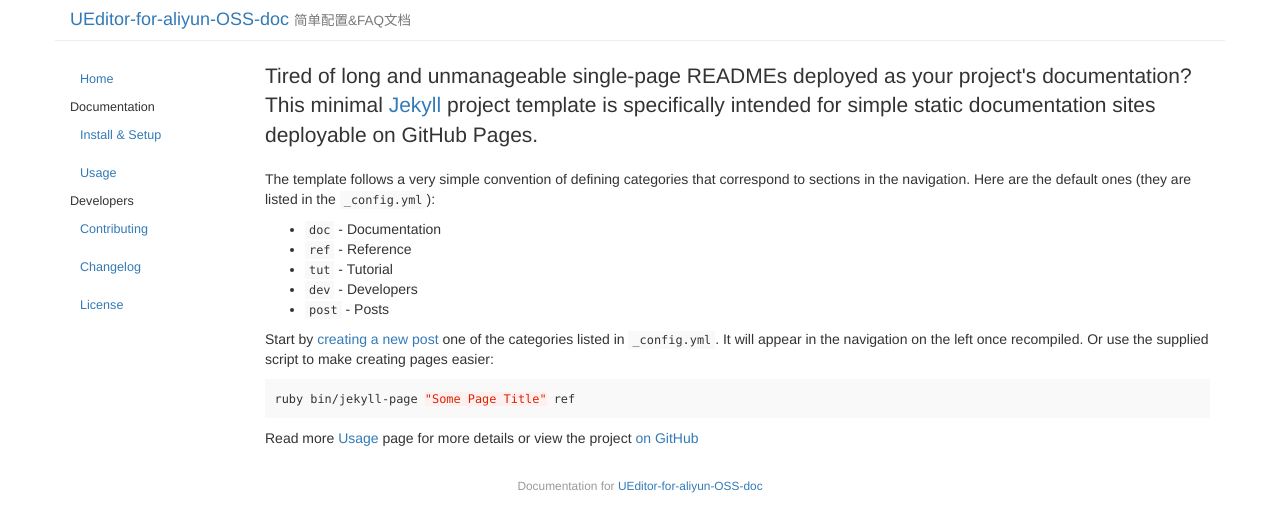
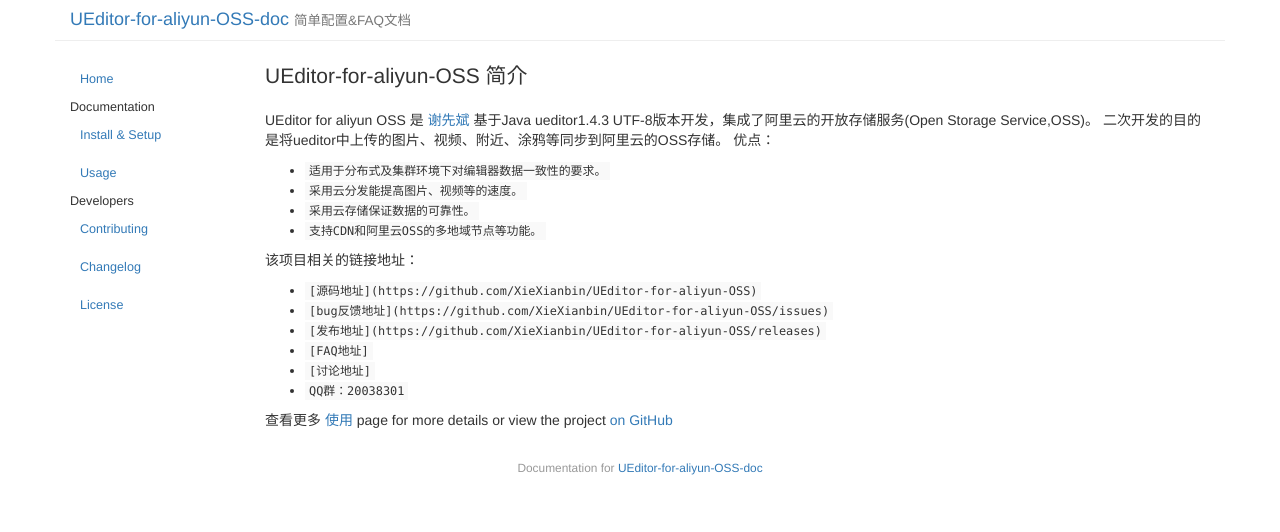
Before and after one commit to XieXianbin/UEditor-for-aliyun-OSS-doc, a Jekyll site: the page built from index.md, in a window 1280 px wide. Shown: the top 532 px of the page. Built offline with Jekyll 4.4.1, drawn with Linux system fonts in a browser that asks for light colours.

Commit message:
update index

````diff
--- a/index.md
+++ b/index.md
@@ -1,22 +1,26 @@
 ---
 layout: default
-title: "Jekyll Docs Template"
+title: "UEditor-for-aliyun-OSS 简介"
 ---
 
-<p class="lead">Tired of long and unmanageable single-page READMEs deployed as your project's documentation? This minimal <a href="http://jekyllrb.com/">Jekyll</a> project template is specifically intended for simple static documentation sites deployable on GitHub Pages.</p>
+<p class="lead"> UEditor-for-aliyun-OSS 简介 </p>
 
-The template follows a very simple convention of defining categories that correspond to sections in the navigation. Here are the default ones (they are listed in the `_config.yml`):
+UEditor for aliyun OSS 是 [谢先斌](http://www.xiexianbin.cn) 基于Java ueditor1.4.3 UTF-8版本开发，集成了阿里云的开放存储服务(Open Storage Service,OSS)。
+二次开发的目的是将ueditor中上传的图片、视频、附近、涂鸦等同步到阿里云的OSS存储。
+优点：
 
-- `doc` - Documentation
-- `ref` - Reference
-- `tut` - Tutorial
-- `dev` - Developers
-- `post` - Posts
+- `适用于分布式及集群环境下对编辑器数据一致性的要求。`
+- `采用云分发能提高图片、视频等的速度。`
+- `采用云存储保证数据的可靠性。`
+- `支持CDN和阿里云OSS的多地域节点等功能。`
 
-Start by [creating a new post](http://jekyllrb.com/docs/posts/) one of the categories listed in `_config.yml`. It will appear in the navigation on the left once recompiled. Or use the supplied script to make creating pages easier:
+该项目相关的链接地址：
 
-```bash
-ruby bin/jekyll-page "Some Page Title" ref
-```
+- `[源码地址](https://github.com/XieXianbin/UEditor-for-aliyun-OSS)`
+- `[bug反馈地址](https://github.com/XieXianbin/UEditor-for-aliyun-OSS/issues)`
+- `[发布地址](https://github.com/XieXianbin/UEditor-for-aliyun-OSS/releases)`
+- `[FAQ地址]`
+- `[讨论地址]`
+- `QQ群：20038301`
 
-Read more [Usage]({{ site.baseurl }}{% post_url 2013-06-06-usage %}) page for more details or view the project [on GitHub](https://github.com/bruth/jekyll-docs-template/)
+查看更多 [使用]({{ site.baseurl }}{% post_url 2013-06-06-usage %}) page for more details or view the project [on GitHub](https://github.com/docs-xiexianbin/UEditor-for-aliyun-OSS-doc/)
````
